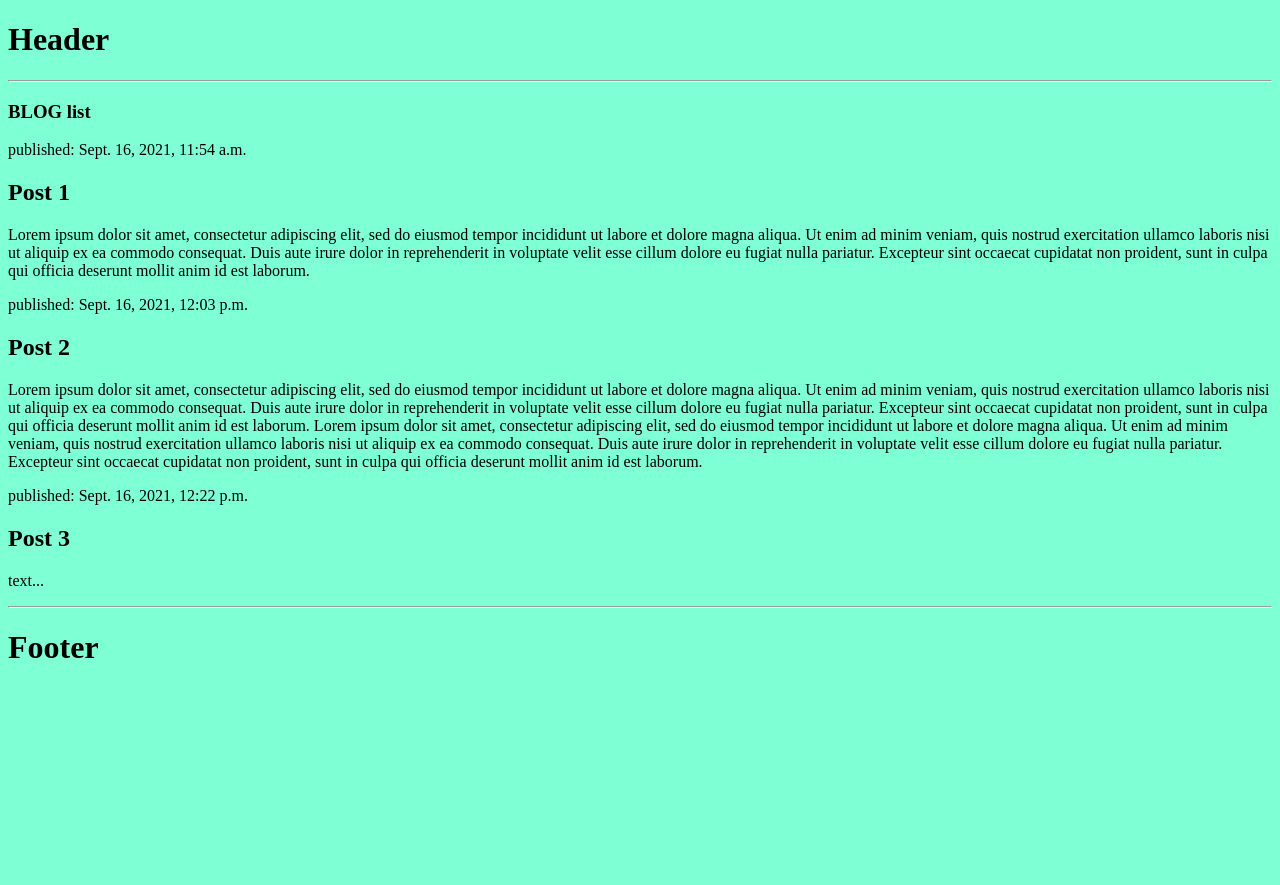
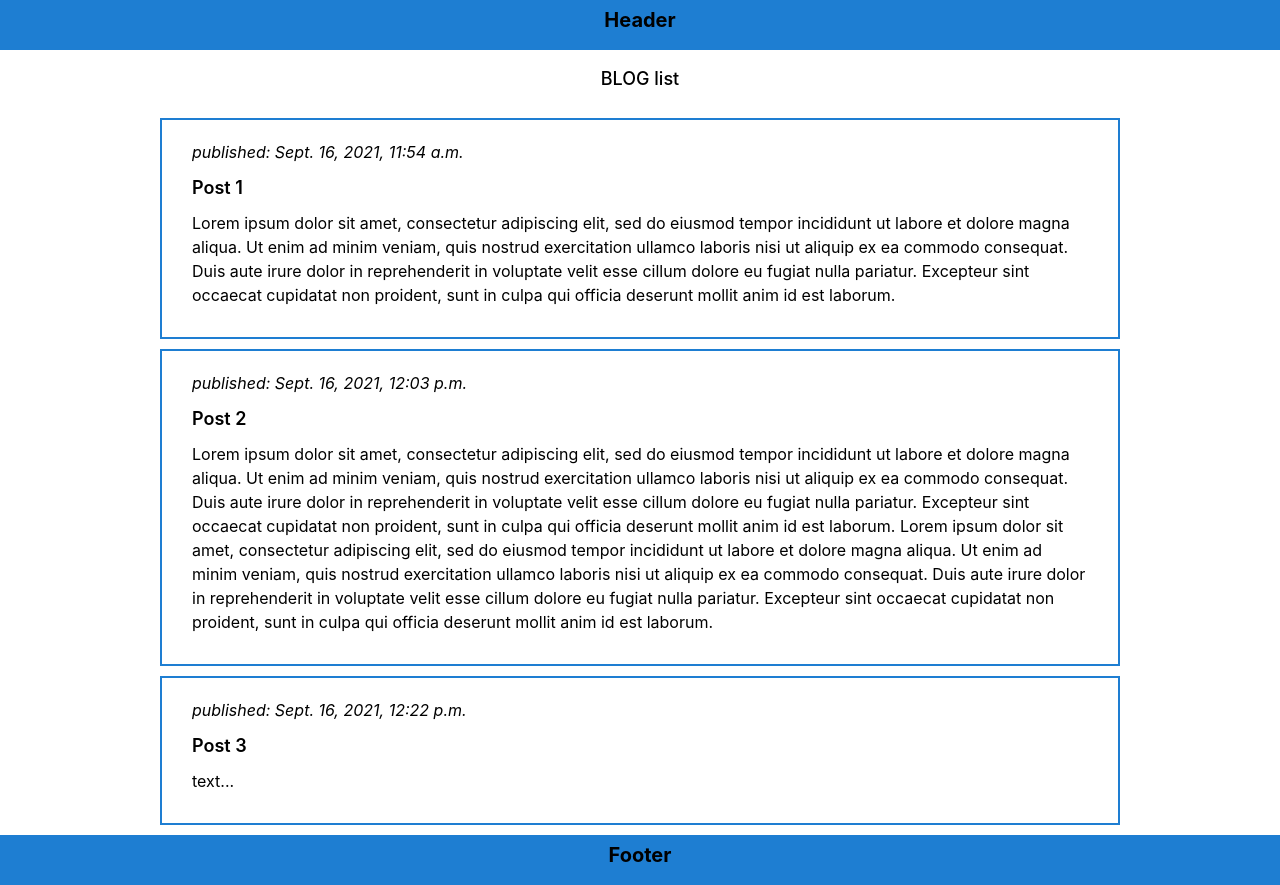
Before and after one commit to Kowenjko/Django_Homework_1_Kowenjko, a Django app: page / in a window 1280 px wide. Before the commit the page ends 658 px from the top, so only its background shows below. Run offline with Django 3.2, Linux system fonts and the light colour scheme; data comes from the database, SQL or seed files in the repository.

Commit message:
Homework 1

```diff
--- a/blog/static/css/blog/blog.css
+++ b/blog/static/css/blog/blog.css
@@ -1,3 +1,56 @@
-body {
-  background-color: aquamarine;
+*{padding: 0;margin: 0;border: 0;}
+*,*:before,*:after{-moz-box-sizing: border-box;-webkit-box-sizing: border-box;box-sizing: border-box;}
+:focus,:active{outline: none;}
+a:focus,a:active{outline: none;}
+nav,footer,header,aside{display: block;}
+html,body{height:100%;width:100%;font-size:100%;line-height:1;font-size:14px;-ms-text-size-adjust:100%;-moz-text-size-adjust:100%;-webkit-text-size-adjust:100%;}
+input,button,textarea{font-family:inherit;}
+input::-ms-clear{display: none;}
+button{cursor: pointer;}
+button::-moz-focus-inner{padding:0;border:0;}
+a,a:visited{text-decoration: none;}
+a:hover{text-decoration: none;}
+ul li{list-style: none;}
+img{vertical-align: top;}
+h1,h2,h3,h4,h5,h6{font-size:inherit;font-weight: inherit;}
+
+body{
+  font-family: -apple-system, BlinkMacSystemFont, 'Segoe UI', Roboto, Oxygen, Ubuntu, Cantarell, 'Open Sans', 'Helvetica Neue', sans-serif;
 }
+header{
+  text-align: center;
+  font-weight: 700;
+  margin: 0;
+  padding: 0;
+  height: 50px;
+background-color: rgb(30, 126, 210);
+}
+header h1{
+
+  font-size: 20px;
+  padding-top: 10px;
+}
+h3{
+  padding: 20px 0;
+  text-align: center;
+  font-size: 18px;
+  font-weight: 500;
+}
+.post{
+  width: 960px;
+  border: 2px solid rgb(30, 126, 210);
+  margin: 10px auto;
+  padding: 20px 30px;
+}
+.post p,h2{
+  font-size: 16px;
+  line-height: 1.5;
+  padding-bottom: 10px;
+}
+.date{
+  font-style: italic;
+}
+.post h2{
+  font-size: 18px;
+  font-weight: 600;
+}
--- a/blog/templates/blog/base.html
+++ b/blog/templates/blog/base.html
@@ -12,11 +12,13 @@
 
 <body>
 
+
   {% include "header.html" %}
   <h3>BLOG list</h3>
   {% block content %}
   {% endblock %}
   {% include "footer.html" %}
+
 </body>
 
 </html>
--- a/mysite/settings.py
+++ b/mysite/settings.py
@@ -108,8 +108,12 @@
 # Static files (CSS, JavaScript, Images)
 # https://docs.djangoproject.com/en/3.2/howto/static-files/
 
+# STATIC_DIR = os.path.join(BASE_DIR, 'blog/static')
+
 STATIC_URL = '/static/'
-STATIC_ROOT = os.path.join(BASE_DIR, 'static')
+STATICFILES_DIRS = [os.path.join(BASE_DIR, 'static'), ]
+# STATIC_ROOT = os.path.join(BASE_DIR, 'static')
+
 
 # Default primary key field type
 # https://docs.djangoproject.com/en/3.2/ref/settings/#default-auto-field
```
Also changed, not shown: blog/templates/blog/post_lists.html (+5 -2 lines), commands..txt (+28 -25 lines), 1 other file.
